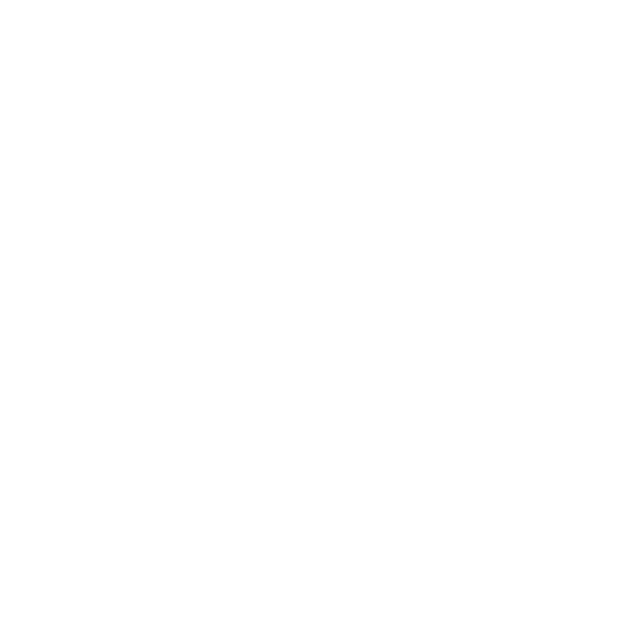
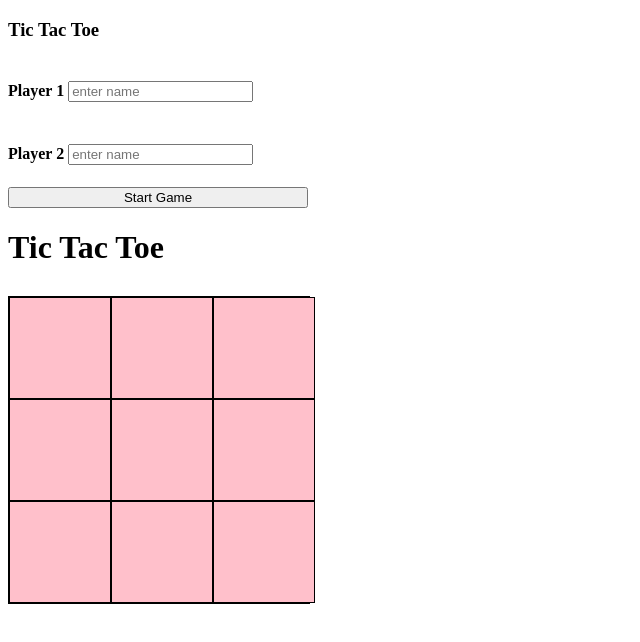
Before and after one commit to acciojob/tictactoe-Skyakash990, a website: page main.html in a window 1280 px wide. Shown: the whole page, without its empty margins (0-640 px from the left). Drawn offline with Linux system fonts and the light colour scheme.

Commit message:
created a submission

```diff
--- a/main.html
+++ b/main.html
@@ -7,6 +7,29 @@
 </head>
 
 <body>
+	<div class="container">
+		<h3>Tic Tac Toe</h3>
+		<section>
+			<div class="player-container">
+				<h4>Player 1 <input type="text" id="player-1" placeholder="enter name"></h4>
+				<h4>Player 2 <input type="text" id="player-2" placeholder="enter name"></h4>
+				<button id="submit">Start Game</button>
+			</div>
+		</section>
+		<h1>Tic Tac Toe</h1>
+		<div class="message"></div>
+		<section class="grid-container">
+			<div id="1" class="item"></div>
+			<div id="2" class="item"></div>
+			<div id="3" class="item"></div>
+			<div id="4" class="item"></div>
+			<div id="5" class="item"></div>
+			<div id="6" class="item"></div>
+			<div id="7" class="item"></div>
+			<div id="8" class="item"></div>
+			<div id="9" class="item"></div>
+		</section>
+	</div>
 	<!-- the entire body must be written by student -->
     <script type="text/javascript" src="./script.js">
 </script>
--- a/styles.css
+++ b/styles.css
@@ -1 +1,22 @@
 /*  your css code here. If applicable */
+.player-container{
+	display:flex;
+	flex-direction:column;
+	width:300px;
+}
+.grid-container{
+	display:grid;
+	margin-top:30px;
+	width:300px;
+	grid-template-columns:1fr 1fr 1fr;
+	border:1px solid black;
+}
+.grid-container .item{
+	display:flex;
+	align-items:center;
+	justify-content:center;
+	width:100px;
+	height:100px;
+	background-color:pink;
+	border:1px solid black;
+}
```
